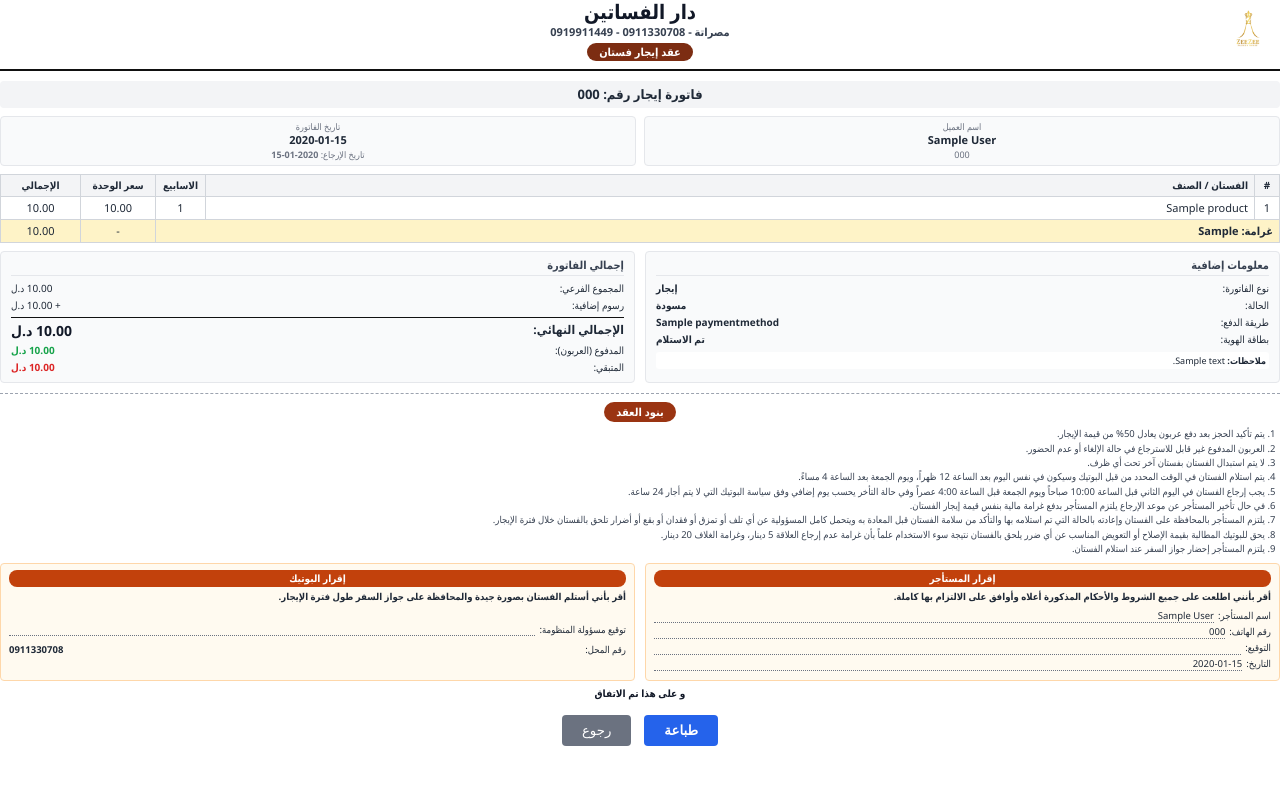
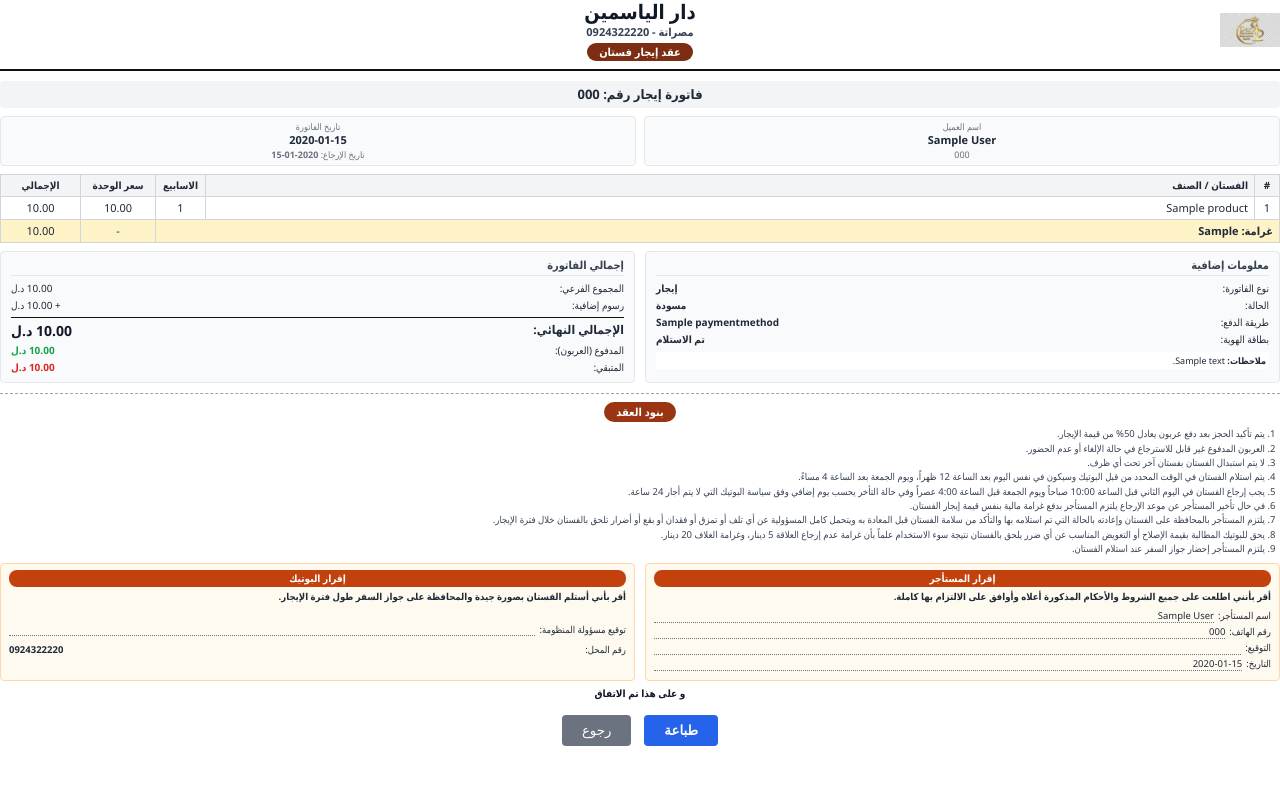
Before and after one commit to tyransoft/weddingdress, a Django app: page /invoices/print-receipt/1/ in a window 1280 px wide. Shown: the top 785 px of the page. Run offline with Django 5.2, Linux system fonts and the light colour scheme; tables that the repository leaves empty hold one stand-in row (values such as "Sample post").

Commit message:
lasssstt

```diff
--- a/project/templates/base.html
+++ b/project/templates/base.html
@@ -5,7 +5,7 @@
 <head>
     <meta charset="UTF-8">
     <meta name="viewport" content="width=device-width, initial-scale=1.0, viewport-fit=cover">
-    <title>{% block title %}دار الفساتين{% endblock %}</title>
+    <title>{% block title %}دار الياسمين{% endblock %}</title>
     <link rel="stylesheet" href="https://cdnjs.cloudflare.com/ajax/libs/font-awesome/6.5.2/css/all.min.css">
 <link rel="manifest" href="/static/pwa/manifest.json">
 <meta name="theme-color" content="#3f4042">
@@ -884,8 +884,8 @@ input[type="date"] {
 
     <nav class="top-nav" role="navigation" aria-label="القائمة العلوية">
         <div class="top-nav-brand">
-            <img src="{% static 'img/image.png' %}" alt="Zee Zee Botiq">
-            <span>دار الفساتين</span>
+            <img src="{% static 'img/image.jpg' %}" alt="Zee Zee Botiq">
+            <span>دار الياسمين</span>
         </div>
 
         <div class="top-nav-links">
--- a/project/templates/customers/payment_receipt.html
+++ b/project/templates/customers/payment_receipt.html
@@ -49,7 +49,7 @@
 
 <div class="receipt-box">
   <div class="receipt-header">
-    <h2 style="margin:0;font-size:22px;">دار الفساتين</h2>
+    <h2 style="margin:0;font-size:22px;">دار الياسمين</h2>
     <p style="margin:5px 0 0;opacity:0.9;">رقم الإيصال: {{ payment.receipt_number }}</p>
   </div>
 
--- a/project/templates/invoices/print_receipt.html
+++ b/project/templates/invoices/print_receipt.html
@@ -284,11 +284,11 @@
   <!-- الهيدر -->
   <div class="company-header">
     <div class="company-logo-wrapper">
-      <img src="{% static 'img/image.png' %}" class="company-logo" alt="Logo">
+      <img src="{% static 'img/image.jpg' %}" class="company-logo" alt="Logo">
     </div>
     <div class="company-center">
-      <div class="company-name">دار الفساتين</div>
-      <div class="branch-name">مصراتة - 0911330708 - 0919911449</div>
+      <div class="company-name">دار الياسمين</div>
+      <div class="branch-name">مصراتة - 0924322220</div>
       <div><span class="contract-badge">عقد إيجار فستان</span></div>
     </div>
     <div style="width:70px;"></div>
@@ -463,7 +463,7 @@
         </div>
         <div class="field-row" style="margin-top:8px;">
           <span>رقم المحل:</span>
-          <strong>0911330708</strong>
+          <strong>0924322220</strong>
         </div>
       </div>
     </div>
--- a/project/templates/print_barcodes.html
+++ b/project/templates/print_barcodes.html
@@ -626,7 +626,7 @@
 
             <img
               class="card-logo"
-              src="{% static 'img/image.png' %}"
+              src="{% static 'img/image.jpg' %}"
               alt=" Fashion House"
             >
 
```
Also changed, not shown: project/templates/invoices/create_invoice.html (+19 -10 lines), project/static/img/image.jpg (added), project/static/img/image.png (deleted).
